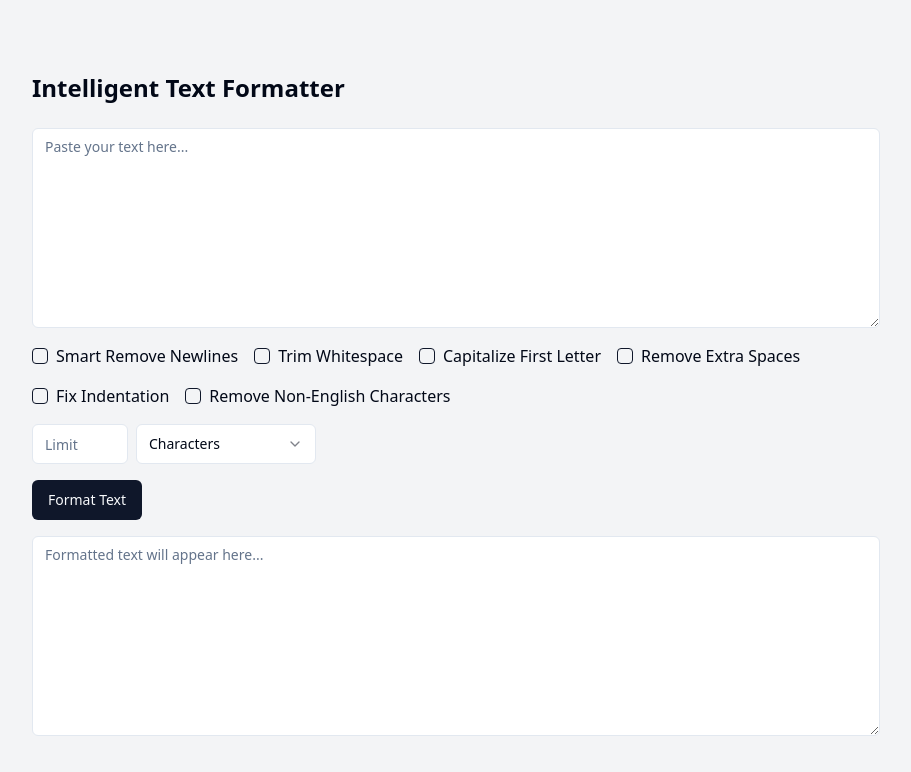
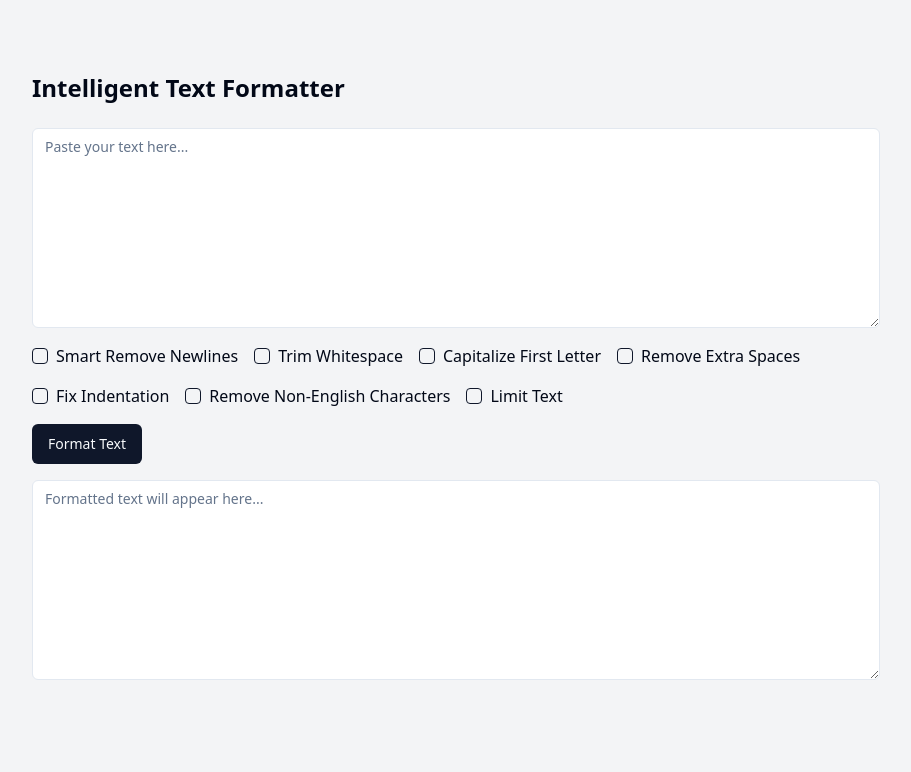
Before and after one commit to XInTheDark/smart-text-formatter, a React (Vite) app: page / in a window 1280 px wide. Shown: the top 772 px of the page, without its empty margins (184-1095 px from the left). Built offline with nearby package versions, Linux system fonts and the light colour scheme.

Commit message:
Update TextFormatter Options
Add a checkbox for "get first ..." functionality in TextFormatter. The associated textbox/dropdown will now only be visible when the checkbox is checked.
[skip gpt_engineer]

```diff
--- a/src/components/TextFormatter.jsx
+++ b/src/components/TextFormatter.jsx
@@ -15,6 +15,7 @@ const TextFormatter = () => {
     removeExtraSpaces: false,
     fixIndentation: false,
     removeNonEnglish: false,
+    limitText: false,
   });
   const [limitType, setLimitType] = useState('characters');
   const [limitValue, setLimitValue] = useState('');
@@ -47,14 +48,17 @@ const TextFormatter = () => {
     }
 
     if (options.fixIndentation) {
-      formattedText = formattedText.split('\n').map(line => line.trim()).join('\n');
+      formattedText = formattedText.split('\n').map(line => {
+        const indentLevel = line.search(/\S/);
+        return ' '.repeat(indentLevel) + line.trim();
+      }).join('\n');
     }
 
     if (options.removeNonEnglish) {
       formattedText = formattedText.replace(/[^\x00-\x7F]/g, "");
     }
 
-    if (limitValue) {
+    if (options.limitText && limitValue) {
       const limit = parseInt(limitValue, 10);
       if (limitType === 'characters') {
         formattedText = formattedText.slice(0, limit);
@@ -127,7 +131,16 @@ const TextFormatter = () => {
             />
             <label htmlFor="removeNonEnglish">Remove Non-English Characters</label>
           </div>
+          <div className="flex items-center space-x-2">
+            <Checkbox
+              id="limitText"
+              checked={options.limitText}
+              onCheckedChange={() => handleOptionChange('limitText')}
+            />
+            <label htmlFor="limitText">Limit Text</label>
           </div>
+        </div>
+        {options.limitText && (
           <div className="flex items-center space-x-2">
             <Input
               type="number"
@@ -147,6 +160,7 @@ const TextFormatter = () => {
               </SelectContent>
             </Select>
           </div>
+        )}
         <Button onClick={formatText}>Format Text</Button>
         <Textarea
           value={outputText}
```
Lines whose indentation alone changed are shown as unchanged.
